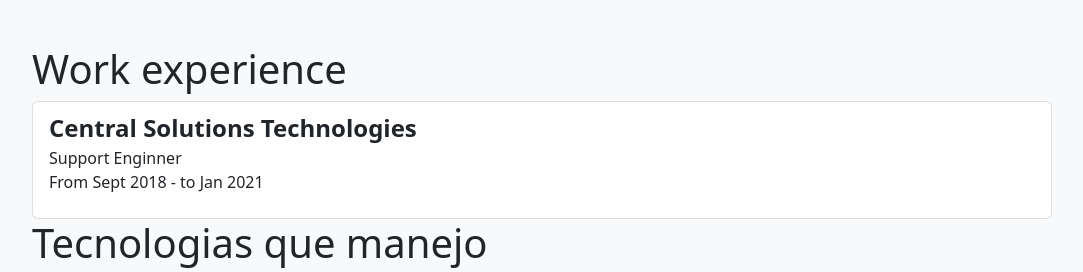
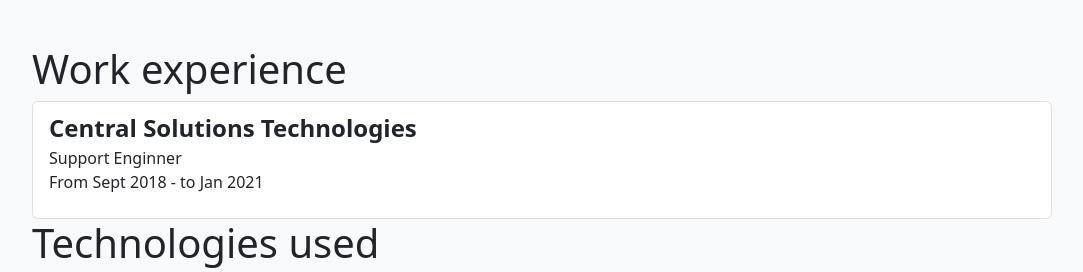
Before and after one commit to dopdev-del/jumbotron, a plain HTML site: page index.html in a window 1280 px wide. Shown: the part 373-645 px from the top of the page, without its empty margins (98-1181 px from the left). Drawn offline with nearby package versions, Linux system fonts and the light colour scheme; grey boxes are pictures that could not be loaded.

Commit message:
Update index.html

```diff
--- a/index.html
+++ b/index.html
@@ -33,7 +33,7 @@
             </ul>
             </div>
             <div>
-                <h1 class="display-">Tecnologias que manejo</h1>
+                <h1 class="display-">Technologies used</h1>
 
             </div>
             <div class="card-group">
```
